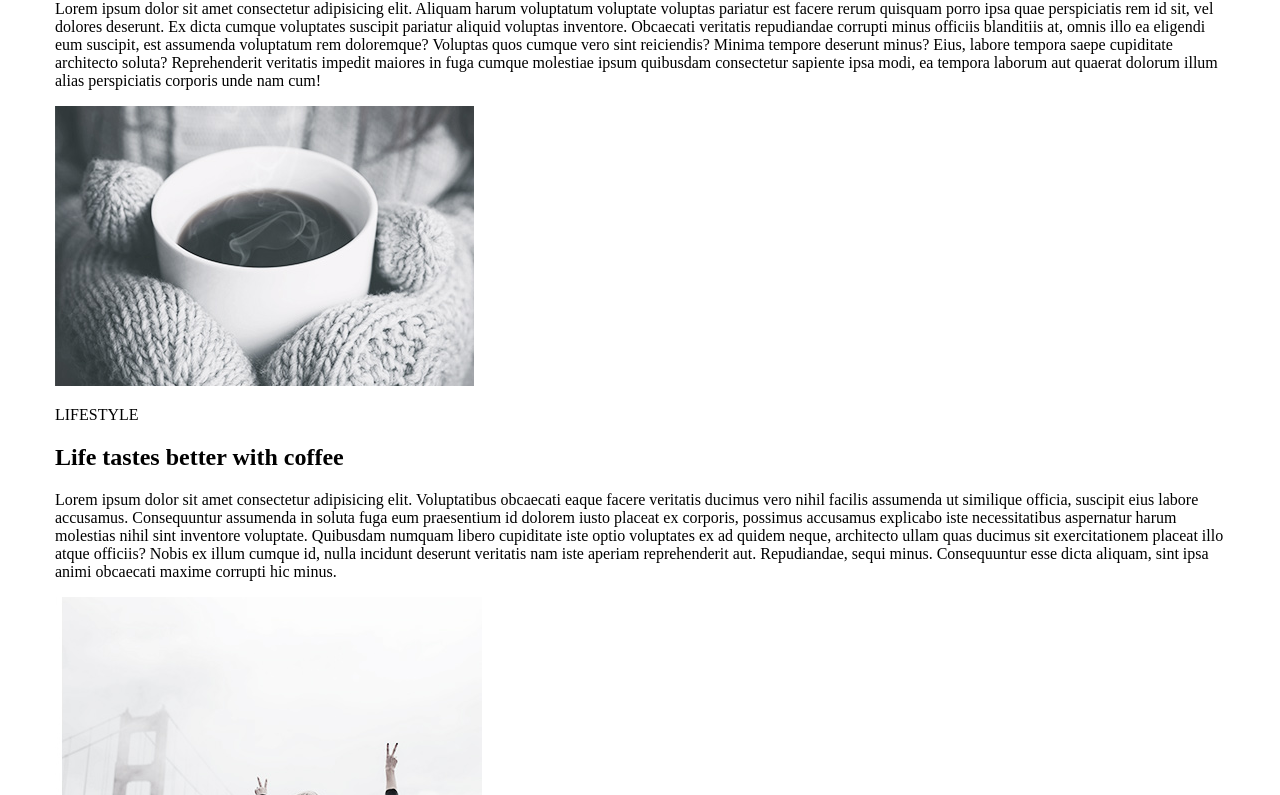
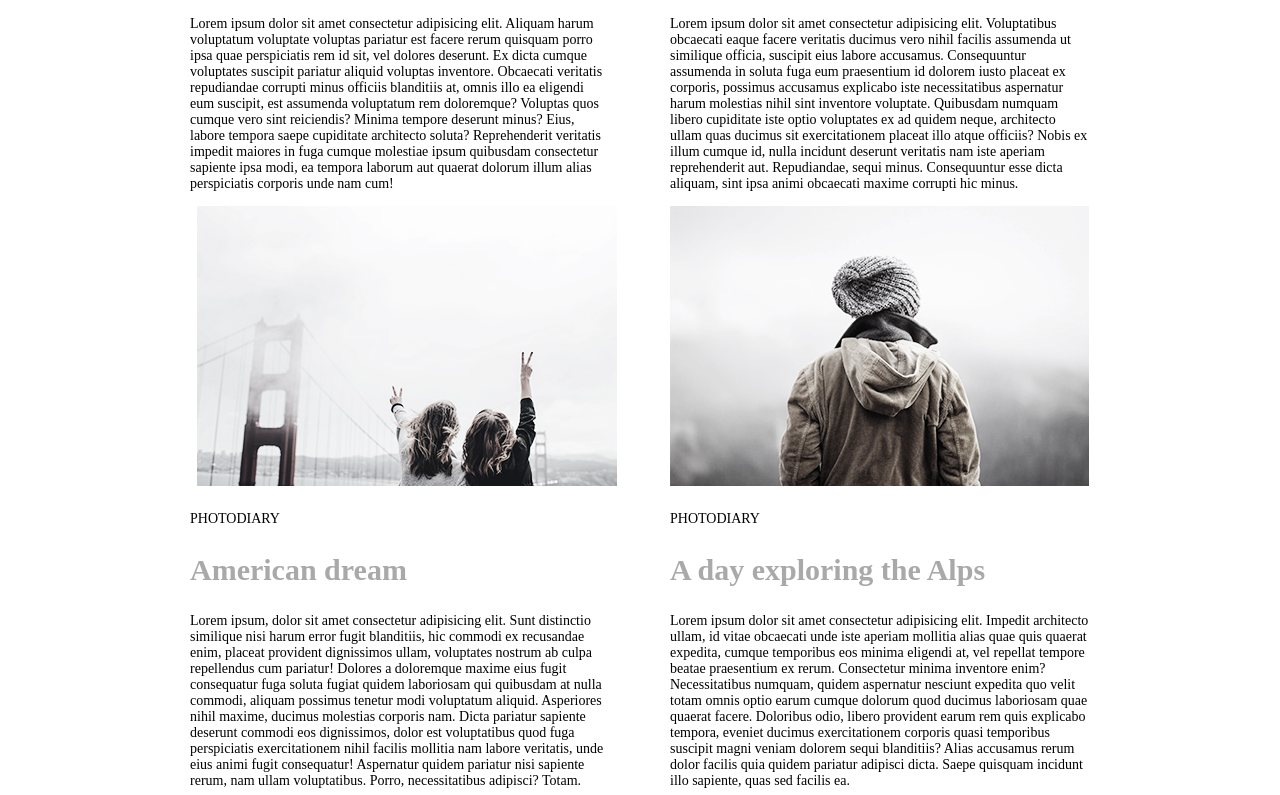
Before and after one commit to kateksiondzyk/goit-fe-course, a plain HTML site: page html-css/modue-03/index.html in a window 1280 px wide. Shown: the part 420-1215 px from the top of the page. Drawn offline with Linux system fonts and the light colour scheme.

Commit message:
added blocks

```diff
--- a/html-css/modue-03/css/style.css
+++ b/html-css/modue-03/css/style.css
@@ -9,7 +9,7 @@ html {
 }
 
 .container {
-    width: 1170px;
+    width: 900px;
     margin: 0 auto;
 }
 
@@ -18,6 +18,7 @@ html {
     padding: 0;
     font-size: 14px;
     list-style: none;
+    font-family: "Playfair Display" Georgia;
 }
 
 .site-navigation li {
@@ -36,6 +37,30 @@ html {
     color: blue;
 }
 
-.info {
-    display: block;
+.features-list {
+    margin: 0px;
+    padding: 0px;
+    list-style: none;
+    font-size: 0;
 }
+
+.features-list-item {
+    display: inline-block;
+    width: 420px;
+    margin-right: 60px;
+    font-size: 14px;
+}
+
+.features-list-item:nth-child(2n) {
+    margin-right: 0;
+}
+
+.features-list-item h2 {
+    color: darkgray;
+    line-height: 36px;
+    font-size: 30px;
+}
+
+.features-list-item p {
+    font-size: 14px;
+}
--- a/html-css/modue-03/index.html
+++ b/html-css/modue-03/index.html
@@ -21,8 +21,8 @@
             </nav>
         </header>
         <main class="container">
-            <section>
-                <article class="info">
+            <section class="features-list">
+                <article class="features-list-item">
                     <img src="./img/homework-01_06.jpg">
                     <p>LIFESTYLE</p>
                     <h2>More than just a music festival</h2>
@@ -39,7 +39,7 @@
                         sapiente ipsa modi,
                         ea tempora laborum aut quaerat dolorum illum alias perspiciatis corporis unde nam cum!</p>
                 </article>
-                <article class="info">
+                <article class="features-list-item">
                     <img src="./img/homework-01_03.jpg">
                     <p>LIFESTYLE</p>
                     <h2>Life tastes better with coffee</h2>
@@ -58,7 +58,7 @@
                         hic minus.
                     </p>
                 </article>
-                <article class="info">
+                <article class="features-list-item">
                     <img src="./img/homework-01_10.jpg">
                     <p>PHOTODIARY</p>
                     <h2>American dream</h2>
@@ -78,7 +78,7 @@
                         necessitatibus
                         adipisci? Totam.</p>
                 </article>
-                <article class="info">
+                <article class="features-list-item">
                     <img src="./img/homework-01_11.jpg">
                     <p>PHOTODIARY</p>
                     <h2>A day exploring the Alps</h2>
@@ -97,7 +97,7 @@
                         facilis ea.
                     </p>
                 </article>
-                <article class="info">
+                <article class="features-list-item">
                     <img src="./img/homework-03_03.jpg">
                     <p>LIFESTYLE</p>
                     <h2>Top 10 song for running</h2>
@@ -114,7 +114,7 @@
                         sapiente ipsa modi,
                         ea tempora laborum aut quaerat dolorum illum alias perspiciatis corporis unde nam cum!</p>
                 </article>
-                <article class="info">
+                <article class="features-list-item">
                     <img src="./img/homework-03_05.jpg">
                     <p>LIFESTYLE</p>
                     <h2>Cold winter days</h2>
```
